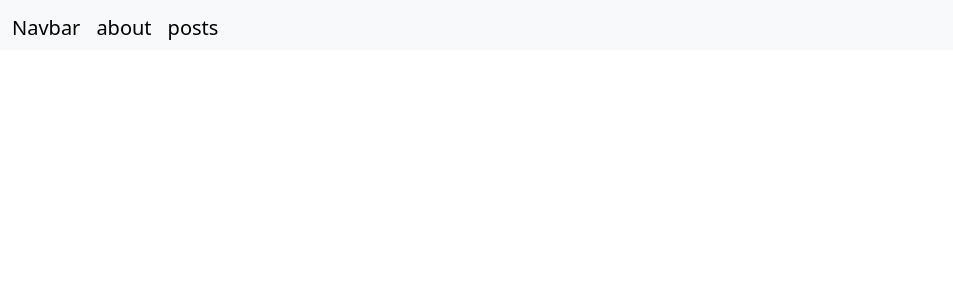
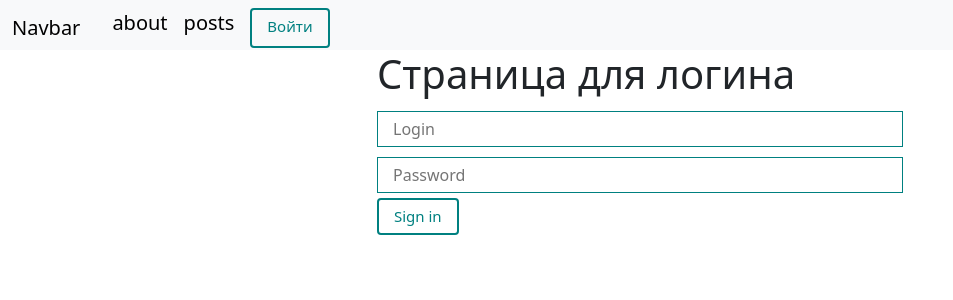
Before and after one commit to AlmasNurbayev/cipo-react, a React (Create React App) app: page / in a window 1280 px wide. Shown: the top 300 px of the page, without its empty margins (0-953 px from the left). Built offline with nearby package versions, Linux system fonts and the light colour scheme.

Commit message:
added continues scroll in posts, added login/logout pages, global context

```diff
--- a/src/App.js
+++ b/src/App.js
@@ -1,16 +1,30 @@
-import React from 'react';
+import React, {useEffect, useState} from 'react';
 import AppRouter from './components/AppRouter';
 import { BrowserRouter } from 'react-router-dom';
 import Navbar from './components/UI/Navbar';
+import { AuthContext } from './context';
+
 
 function App() {
   //<Posts title='Список постов:' />
+  const [isAuth, setIsAuth] = useState(false);
+
+  useEffect(()=> {
+    if (localStorage.getItem('auth') == 'true')
+      setIsAuth(true);
+  }, [])
 
   return (
-    <BrowserRouter>
-      <Navbar/>
-      <AppRouter/>
-    </BrowserRouter>
+
+    <AuthContext.Provider value={{
+      isAuth,
+      setIsAuth
+    }}>
+      <BrowserRouter>
+        <Navbar/>
+        <AppRouter/>
+      </BrowserRouter>
+    </AuthContext.Provider>
   );
 }
 
--- a/src/components/AppRouter.jsx
+++ b/src/components/AppRouter.jsx
@@ -1,19 +1,28 @@
-import React from 'react'
+import React, { useContext } from 'react'
 import { BrowserRouter, Route, Routes } from 'react-router-dom';
-import About from './../pages/About';
-import Posts from './../pages/Posts';
 
-import Error from './../pages/Error';
-import PostPage from '../pages/PostPage';
-import { routes } from './router/routes';
+import { privateRoutes, publicRoutes } from '../router/routes';
+import { AuthContext } from '../context';
 
 
 export default function AppRouter() {
+
+  const {isAuth, setIsAuth} = useContext(AuthContext);
+
   return (
-
-    routes.map((route) => {
-      <Route element={route.element} path={route.path} exact={route.exact}/>
-    })
-
-  )
+    // <Routes>
+      isAuth === true
+      ?
+        <Routes>
+        {privateRoutes.map((route, index) =>
+          <Route element={route.element} path={route.path} exact={route.exact} key={'pr' + index}/>
+        )}
+        </Routes>
+      :
+        <Routes>
+        {publicRoutes.map((route, index) =>
+          <Route element={route.element} path={route.path} exact={route.exact} key={'pb' + index}/>
+        )}
+        </Routes>
+    )
 }
--- a/src/components/UI/Navbar.jsx
+++ b/src/components/UI/Navbar.jsx
@@ -1,14 +1,33 @@
-import React from 'react';
-import { Link } from 'react-router-dom';
+import React, { useContext } from 'react';
+import { Link, useNavigate } from 'react-router-dom';
+import { AuthContext } from '../../context';
+import MyButton from './MyButton';
+import Login from '../../pages/Login';
 
 export default function Navbar() {
+
+  const {isAuth, setIsAuth} = useContext(AuthContext);
+
+  const router = useNavigate();
+
+  function logout() {
+    setIsAuth(false);
+    localStorage.removeItem('auth');
+  }
+
   return (
     <div className="navbar navbar-expand-lg bg-body-tertiary" style={{width: '100vw', height: '50px', display: 'inline', backgroundColor: 'teal' }} >
     <div className="container-fluid">
-      <a className="navbar-brand" href="#">Navbar</a>
+
       <ul className="navbar-nav me-auto mb-2 mb-lg-0">
+        <li className="navbar-brand"><Link className="navbar-brand" to="/">Navbar</Link></li>
         <li className="nav-item"><Link className="navbar-brand" to="/about">about</Link></li>
         <li className="nav-item"><Link className="navbar-brand" to="/posts">posts</Link></li>
+        {isAuth
+        ? <MyButton onClick={logout}>Выйти</MyButton>
+        : <MyButton onClick={() => router('/login')}>Войти</MyButton>
+        }
+        {/* <li className="nav-item"><Link className="navbar-brand" to="/logout">logout</Link></li> */}
       </ul>
     </div>
   </div>
--- a/src/components/UI/Pages.jsx
+++ b/src/components/UI/Pages.jsx
@@ -2,11 +2,14 @@ import React from 'react';
 import { useState } from 'react';
 
 
-export default function Pages({array, limit, onClick}) {
-
+export default function Pages({array, limit, currentPage, onClick}) {
 
 
   const [activeIndex, setActiveIndex] = useState(1);
+
+  if (activeIndex != currentPage) {setActiveIndex(currentPage)}
+
+  console.log('rerender pagination ',  currentPage);
 
    return (
     <ul className={'pagination'}>
@@ -21,6 +24,8 @@ export default function Pages({array, limit, onClick}) {
               //loadingPosts(index+1);
             }}
             className={index+1 === activeIndex ? 'page-item-active' : 'page-item'}
+
+
             style={{cursor: 'pointer'}}
             key={'page' + index+1}>
             <a className="page-link"
--- /dev/null
+++ b/src/context/index.js
@@ -0,0 +1,3 @@
+import { createContext } from "react"
+
+export const AuthContext = createContext(null);
--- /dev/null
+++ b/src/hooks/useObserver.js
@@ -0,0 +1,24 @@
+
+import { useEffect, useRef } from "react";
+
+
+export function useObserver(ref, canLoad, isLoading, callback) {
+    const observer = useRef();
+    useEffect(() => {
+
+
+        if (isLoading) return;
+        if (observer.current) observer.current.disconnect();
+        /* Content excerpted, show below */
+
+        const cb = function (entries, observer) {
+
+            if (entries[0].isIntersecting && canLoad) {
+                callback();
+            }
+
+        };
+        observer.current = new IntersectionObserver(cb);
+        observer.current.observe(ref.current);
+    }, [isLoading])
+}
--- /dev/null
+++ b/src/pages/Login.jsx
@@ -0,0 +1,31 @@
+import React, { useContext } from 'react';
+import MyButton from '../components/UI/MyButton';
+import MyInput from '../components/UI/MyInput';
+import { AuthContext } from '../context';
+import { useNavigate } from 'react-router-dom';
+
+export default function Login() {
+
+ const {iAuth, setIsAuth} = useContext(AuthContext);
+ const router = useNavigate();
+
+ function login(event) {
+    event.preventDefault();
+    setIsAuth(true);
+    localStorage.setItem('auth', 'true');
+    router('/posts');
+ }
+
+
+  return (
+    <div>
+        <h1>Страница для логина</h1>
+        <form onSubmit={login}>
+            <MyInput type="text" placeholder='Login' />
+            <MyInput type="password" placeholder='Password' />
+            <MyButton>Sign in</MyButton>
+        </form>
+
+    </div>
+  )
+}
--- /dev/null
+++ b/src/pages/Logout.jsx
@@ -0,0 +1,22 @@
+import React, {useContext} from 'react'
+import MyButton from '../components/UI/MyButton';
+import { AuthContext } from '../context';
+
+export default function Logout() {
+
+    const {iAuth, setIsAuth} = useContext(AuthContext);
+
+    function logout(event) {
+       event.preventDefault();
+       setIsAuth(false);
+    }
+
+  return (
+    <div>
+        <form onSubmit={logout}>
+            <p>Выход пользователя</p>
+            <MyButton>Разлогиниться</MyButton>
+        </form>
+    </div>
+  )
+}
--- a/src/pages/Posts.jsx
+++ b/src/pages/Posts.jsx
@@ -1,4 +1,4 @@
-import React, { useState, useEffect } from 'react'
+import React, { useState, useEffect, useRef } from 'react'
 import { TransitionGroup, CSSTransition } from 'react-transition-group';
 import Post from '../components/Post';
 import PostFilter from '../components/PostFilter';
@@ -13,11 +13,12 @@ import MyButton from '../components/UI/MyButton';
 import usePages from '../hooks/usePages';
 import Pages from '../components/UI/Pages';
 import classes from '../styles/App.css';
+import { useObserver } from '../hooks/useObserver';
 
 
 export default function Posts(props) {
 
-  const [posts, setPosts] = useState([{id:1, title:'123'}]);
+  const [posts, setPosts] = useState([]);
   const [filter, setFilter] = useState({ sort: '', query: '' });
   const [modal, setModal] = useState();
   const sortedSearchedPosts = usePosts(posts, filter.sort, filter.query);
@@ -25,17 +26,30 @@ export default function Posts(props) {
   const [totalPages, setTotalPages] = useState(0);
   const [limit, setLimit] = useState(10);
   const [page, setPage] = useState(1);
+  const lastElement = useRef();
+
 
   useEffect(() => { loadingPosts() }, [page]);
 
-  const [loadingPosts, isPostLoading, postError] = useFetching(async () => {
-    console.log(limit, page);
+  const [loadingPosts, isPostsLoading, postError] = useFetching(async () => {
+    console.log(totalPages, page);
     const res = await getAll(limit, page);
     console.log(res.data);
-    setPosts(res.data);
+    setPosts([...posts, ...res.data]);
     setTotalPages(getPageCount(res.headers['x-total-count'], limit));
 
   });
+
+  useObserver(lastElement, page < totalPages, isPostsLoading, ()=>{
+      setPage(page + 1);
+      console.log(page);
+    }
+  );
+
+
+
+
+
   //console.log(totalPages);
 
   const limitArray = usePages(totalPages, limit);
@@ -72,7 +86,7 @@ export default function Posts(props) {
       <MyModal visible={modal} setVisible={setModal}>
         <PostCreate create={createPost} />
       </MyModal>
-      {isPostLoading &&
+      {isPostsLoading &&
         <div style={{ display: 'flex', justifyContent: 'center', marginTop: 50 }}>
           <Loader />
         </div>
@@ -80,7 +94,7 @@ export default function Posts(props) {
       <PostFilter filter={filter} setFilter={setFilter} />
 
       <hr></hr>
-      <Pages array={limitArray} limit={limit} onClick={upLoadPosts}/>
+      <Pages array={limitArray} limit={limit} currentPage={page} onClick={upLoadPosts}/>
       {/* <TransitionGroup> */}
         {sortedSearchedPosts.map((post) =>
           // <CSSTransition
@@ -93,7 +107,7 @@ export default function Posts(props) {
         )
         }
       {/* </TransitionGroup> */}
-
+      <div ref={lastElement} style={{height: 20, background: 'LightGray'}}></div>
     </div>
   )
 }
--- /dev/null
+++ b/src/router/routes.js
@@ -0,0 +1,22 @@
+import About from "../pages/About";
+import Posts from "../pages/Posts";
+import PostPage from "../pages/PostPage";
+import Error from "../pages/Error";
+import Login from "../pages/Login";
+import Logout from "../pages/Logout";
+
+export const privateRoutes = [
+    {path: '/about', element: <About/>, exact:false},
+    {path: '/posts', element: <Posts title='Список постов'/>, exact:true},
+    {path: '/posts/:id', element: <PostPage/>, exact:true},
+    //{path: '/logout', element: <Logout/>, exact:true},
+    {path: '/login', element: <Login/>, exact:true},
+    {path: '/', element: <Posts title='Список постов'/>, exact:true},
+    {path: '*', element: <Error/>, exact:true},
+]
+
+export const publicRoutes = [
+    {path: '/login', element: <Login/>, exact:false},
+    {path: '/about', element: <About/>, exact:false},
+    {path: '*', element: <Login/>, exact:true},
+]
```
Also changed, not shown: src/components/router/routes.js (deleted, +0 -12 lines).
